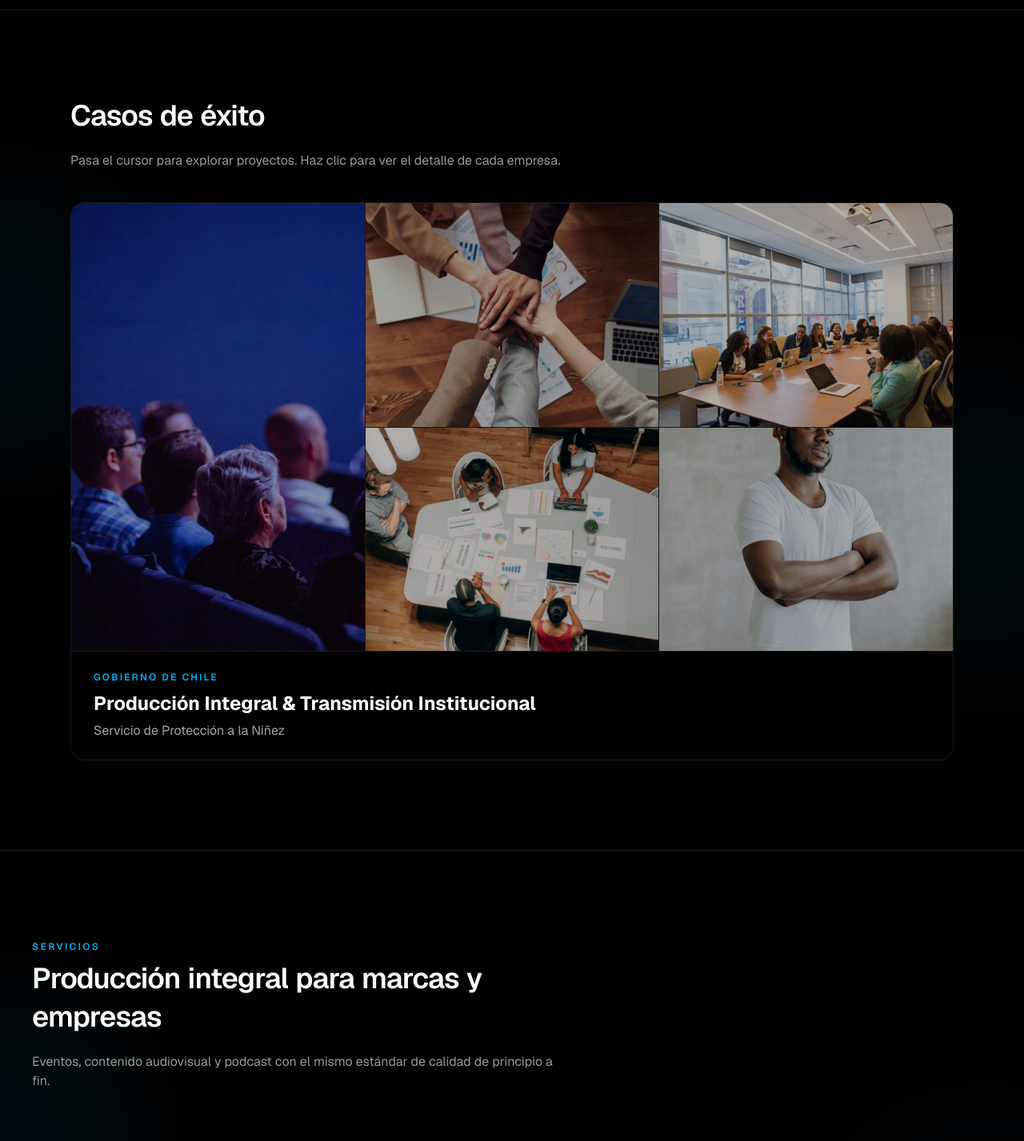
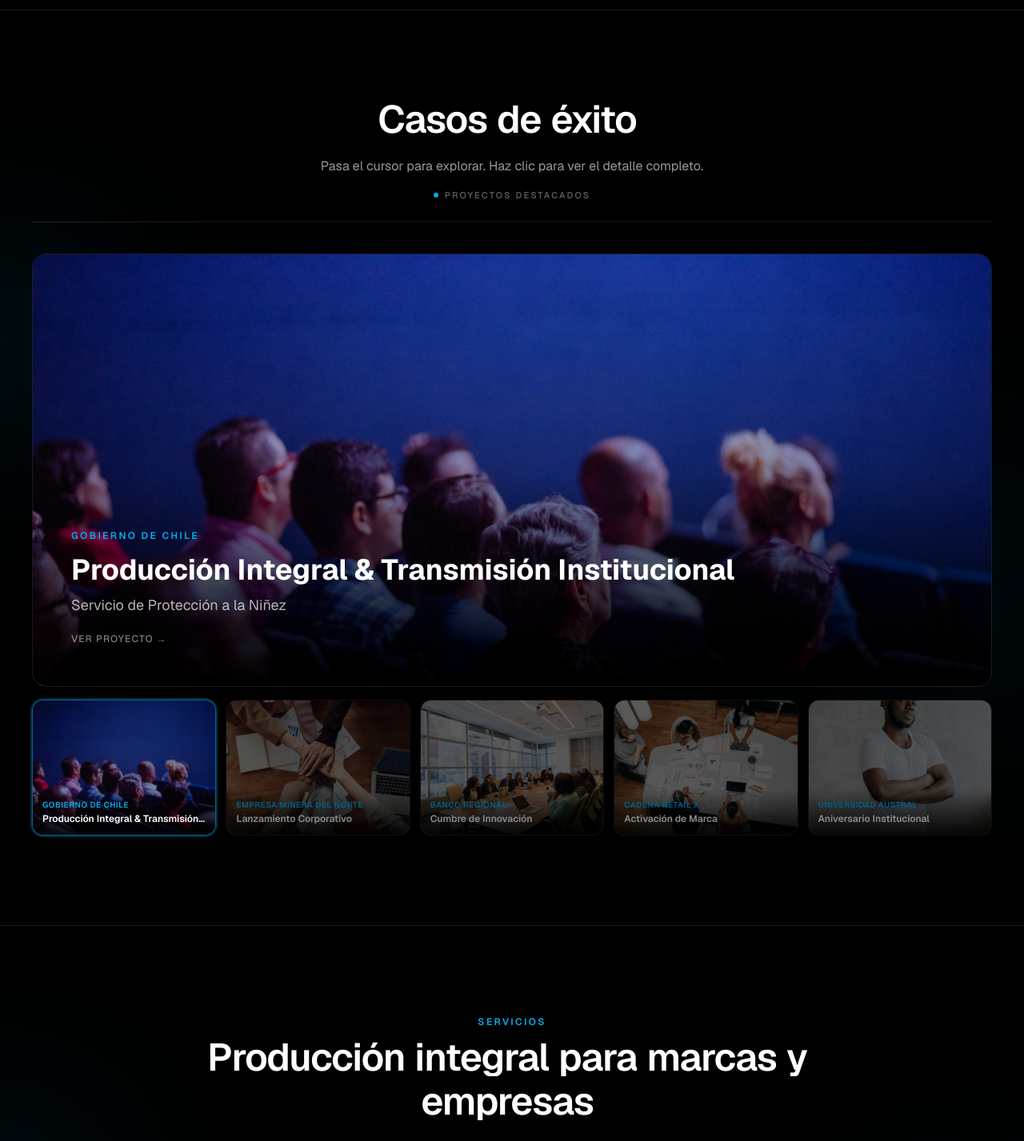
Before and after one commit to Veltiapptauren/taurenweb1312, a Next.js app: page / in a window 1280 px wide. Shown: the part 1780-3207 px from the top of the page at 80% size. Built offline with nearby package versions, Linux system fonts and the light colour scheme; no server answers.

Commit message:
Landing Tauren Pro Eventos

```diff
--- /dev/null
+++ b/components/landing/section-heading.tsx
@@ -0,0 +1,48 @@
+import { TextReveal } from "@/components/motion/text-reveal";
+import { cn } from "@/lib/utils";
+
+type SectionHeadingProps = {
+  label?: string;
+  title: string;
+  description?: string;
+  badge?: string;
+  className?: string;
+  titleClassName?: string;
+};
+
+export function SectionHeading({
+  label,
+  title,
+  description,
+  badge,
+  className,
+  titleClassName,
+}: SectionHeadingProps) {
+  return (
+    <div className={cn("mx-auto max-w-3xl text-center", className)}>
+      {label ? (
+        <p className="text-xs font-semibold uppercase tracking-[0.2em] text-[#00aeef]">
+          {label}
+        </p>
+      ) : null}
+      <TextReveal
+        as="h2"
+        text={title}
+        className={cn(
+          "mt-3 block text-3xl font-semibold tracking-tight text-white sm:text-4xl lg:text-5xl",
+          !label && "mt-0",
+          titleClassName
+        )}
+      />
+      {description ? (
+        <p className="mt-4 text-sm text-white/60 sm:text-base">{description}</p>
+      ) : null}
+      {badge ? (
+        <p className="mt-4 flex items-center justify-center gap-2 text-[11px] font-medium uppercase tracking-[0.2em] text-white/40">
+          <span className="size-1.5 rounded-full bg-[#00aeef]" />
+          {badge}
+        </p>
+      ) : null}
+    </div>
+  );
+}
--- a/components/landing/services-showcase.tsx
+++ b/components/landing/services-showcase.tsx
@@ -1,11 +1,11 @@
 "use client";
 
+import { SectionHeading } from "@/components/landing/section-heading";
 import { ShowreelVideo } from "@/components/landing/showreel-video";
 import { ParallaxFrame } from "@/components/motion/parallax-frame";
 import { ScrollReveal } from "@/components/motion/scroll-reveal";
 import { SectionGlow } from "@/components/motion/section-glow";
 import { ShineLink } from "@/components/motion/shine-link";
-import { TextReveal } from "@/components/motion/text-reveal";
 import Image from "next/image";
 
 export function ServicesShowcase() {
@@ -14,19 +14,12 @@ export function ServicesShowcase() {
       <SectionGlow />
       <div className="relative mx-auto max-w-[1400px] px-4 sm:px-6 lg:px-10">
         <ScrollReveal direction="up">
-          <div id="tauren" className="max-w-2xl scroll-mt-24">
-            <p className="text-xs font-semibold uppercase tracking-[0.2em] text-[#00aeef]">
-              Servicios
-            </p>
-            <TextReveal
-              as="h2"
-              text="Producción integral para marcas y empresas"
-              className="mt-3 block text-3xl font-semibold tracking-tight text-white sm:text-4xl"
+          <div id="tauren" className="scroll-mt-24">
+            <SectionHeading
+              label="Servicios"
+              title="Producción integral para marcas y empresas"
+              description="Eventos, contenido audiovisual y podcast con el mismo estándar de calidad de principio a fin."
             />
-            <p className="mt-4 text-base text-white/60">
-              Eventos, contenido audiovisual y podcast con el mismo estándar de
-              calidad de principio a fin.
-            </p>
           </div>
         </ScrollReveal>
 
--- a/components/landing/success-collage.tsx
+++ b/components/landing/success-collage.tsx
@@ -3,113 +3,135 @@
 import { ParallaxFrame } from "@/components/motion/parallax-frame";
 import { ScrollReveal } from "@/components/motion/scroll-reveal";
 import { SectionGlow } from "@/components/motion/section-glow";
-import { TextReveal } from "@/components/motion/text-reveal";
+import { SectionHeading } from "@/components/landing/section-heading";
 import { SuccessCaseModal } from "@/components/landing/success-case-modal";
 import { successCases, type SuccessCase } from "@/lib/success-cases";
 import { cn } from "@/lib/utils";
 import Image from "next/image";
 import { useMemo, useState } from "react";
 
-export function SuccessCollage() {
-  const [hoveredId, setHoveredId] = useState<string | null>(null);
-  const [selected, setSelected] = useState<SuccessCase | null>(null);
-
-  const preview = useMemo(() => {
-    if (hoveredId) {
-      return successCases.find((item) => item.id === hoveredId) ?? successCases[0];
-    }
-    return successCases[0];
-  }, [hoveredId]);
-
-  return (
-    <section id="proyectos" className="relative z-20 overflow-hidden border-t border-white/10 bg-black py-20 sm:py-28">
-      <SectionGlow />
-      <div className="relative mx-auto max-w-6xl px-4 sm:px-6">
-        <ScrollReveal direction="up">
-          <div className="mb-10 max-w-2xl">
-            <TextReveal
-              as="h2"
-              text="Casos de éxito"
-              className="block text-3xl font-semibold tracking-tight text-white sm:text-4xl"
-            />
-            <p className="mt-4 text-white/60">
-              Pasa el cursor para explorar proyectos. Haz clic para ver el detalle
-              de cada empresa.
-            </p>
-          </div>
-        </ScrollReveal>
-
-        <ScrollReveal direction="scale" delay={120}>
-          <div className="overflow-hidden rounded-2xl border border-white/10 bg-black">
-            <div className="grid grid-cols-1 gap-px bg-white/10 sm:h-[520px] sm:grid-cols-3 sm:grid-rows-2 lg:h-[560px]">
-              {successCases.map((item) => {
-                const isHovered = hoveredId === item.id;
-                const isDimmed = hoveredId !== null && !isHovered;
+function CaseThumb({
+  item,
+  active,
+  onHover,
+  onClick,
+}: {
+  item: SuccessCase;
+  active: boolean;
+  onHover: () => void;
+  onClick: () => void;
+}) {
   return (
     <button
-                    key={item.id}
       type="button"
-                    onMouseEnter={() => setHoveredId(item.id)}
-                    onMouseLeave={() => setHoveredId(null)}
-                    onFocus={() => setHoveredId(item.id)}
-                    onBlur={() => setHoveredId(null)}
-                    onTouchStart={() => setHoveredId(item.id)}
-                    onClick={() => setSelected(item)}
+      onMouseEnter={onHover}
+      onFocus={onHover}
+      onClick={onClick}
       className={cn(
-                      "group relative min-h-[200px] overflow-hidden bg-black text-left transition-all duration-300 sm:min-h-0 sm:h-full",
-                      item.gridClass,
-                      isDimmed ? "opacity-50" : "opacity-100",
-                      isHovered && "z-10 ring-2 ring-inset ring-[#00aeef]"
+        "group relative min-h-[120px] overflow-hidden rounded-xl border bg-black text-left transition-all duration-300 sm:min-h-[150px] lg:min-h-[170px]",
+        active
+          ? "border-[#00aeef]/60 opacity-100 ring-2 ring-[#00aeef]/25"
+          : "border-white/10 opacity-55 hover:opacity-90"
       )}
-                  >
-                    <ParallaxFrame
-                      className="absolute inset-0"
-                      innerClassName="relative h-full w-full"
-                      strength={isHovered ? 12 : 6}
-                      scale={isHovered ? 1.1 : 1.05}
     >
       <Image
         src={item.image}
         alt={item.company}
         fill
-                        sizes="(max-width: 768px) 100vw, 33vw"
-                        className="object-cover"
+        sizes="(max-width: 1024px) 50vw, 20vw"
+        className="object-cover transition-transform duration-500 group-hover:scale-105"
       />
-                    </ParallaxFrame>
-                    <div
-                      className={cn(
-                        "absolute inset-0 transition-colors duration-300",
-                        isHovered ? "bg-black/15" : "bg-black/30"
-                      )}
-                    />
-                    <div
-                      className={cn(
-                        "absolute inset-x-0 bottom-0 bg-gradient-to-t from-black/95 via-black/70 to-transparent px-3 pb-3 pt-10 transition-opacity duration-300 sm:px-4 sm:pb-4",
-                        isHovered ? "opacity-100" : "opacity-0 sm:opacity-0"
-                      )}
-                    >
-                      <p className="text-[10px] font-semibold uppercase tracking-wider text-[#00aeef] sm:text-xs">
+      <div className="absolute inset-0 bg-black/35" />
+      <div className="absolute inset-x-0 bottom-0 bg-gradient-to-t from-black/90 to-transparent p-3">
+        <p className="text-[10px] font-semibold uppercase tracking-wider text-[#00aeef]">
           {item.company}
         </p>
-                      <p className="mt-1 line-clamp-2 text-sm font-semibold leading-snug text-white">
+        <p className="mt-0.5 line-clamp-1 text-xs font-semibold text-white">
           {item.title}
         </p>
       </div>
     </button>
   );
-              })}
+}
+
+export function SuccessCollage() {
+  const [activeId, setActiveId] = useState(successCases[0].id);
+  const [selected, setSelected] = useState<SuccessCase | null>(null);
+
+  const featured = useMemo(
+    () => successCases.find((item) => item.id === activeId) ?? successCases[0],
+    [activeId]
+  );
+
+  return (
+    <section id="proyectos" className="relative z-20 overflow-hidden border-t border-white/10 bg-black py-20 sm:py-28">
+      <SectionGlow />
+      <div className="relative mx-auto max-w-7xl px-4 sm:px-6 lg:px-10">
+        <ScrollReveal direction="up">
+          <div className="mb-8 border-b border-white/10 pb-6 sm:mb-10">
+            <SectionHeading
+              title="Casos de éxito"
+              description="Pasa el cursor para explorar. Haz clic para ver el detalle completo."
+              badge="Proyectos destacados"
+            />
           </div>
+        </ScrollReveal>
 
-            <div className="border-t border-white/10 bg-black px-5 py-5 sm:px-7 sm:py-6">
-              <p className="text-xs font-semibold uppercase tracking-[0.18em] text-[#00aeef]">
-                {preview.company}
+        <ScrollReveal direction="scale" delay={100}>
+          <div className="space-y-3 sm:space-y-4">
+            <button
+              type="button"
+              onClick={() => setSelected(featured)}
+              className="group relative block w-full overflow-hidden rounded-2xl border border-white/10 text-left transition-colors hover:border-[#00aeef]/40"
+            >
+              <div className="relative min-h-[300px] sm:min-h-[420px] lg:min-h-[540px]">
+                <ParallaxFrame
+                  className="absolute inset-0"
+                  innerClassName="relative h-full min-h-[300px] sm:min-h-[420px] lg:min-h-[540px]"
+                  strength={16}
+                  scale={1.06}
+                >
+                  <Image
+                    key={featured.id}
+                    src={featured.image}
+                    alt={featured.company}
+                    fill
+                    sizes="100vw"
+                    priority
+                    className="object-cover transition-transform duration-700 group-hover:scale-[1.02]"
+                  />
+                </ParallaxFrame>
+                <div className="absolute inset-0 bg-gradient-to-t from-black via-black/30 to-transparent" />
+                <div className="absolute inset-x-0 bottom-0 p-6 sm:p-10 lg:p-12">
+                  <p className="text-xs font-semibold uppercase tracking-[0.2em] text-[#00aeef]">
+                    {featured.company}
                   </p>
-              <p className="mt-2 line-clamp-2 text-lg font-bold leading-snug text-white sm:text-2xl">
-                {preview.title}
+                  <p className="mt-3 max-w-4xl text-2xl font-bold leading-tight text-white sm:text-3xl lg:text-4xl">
+                    {featured.title}
                   </p>
-              <p className="mt-1.5 text-sm text-white/65 sm:text-base">
-                {preview.subtitle}
+                  <p className="mt-2 text-sm text-white/70 sm:text-base lg:text-lg">
+                    {featured.subtitle}
                   </p>
+                  <span className="mt-5 inline-flex text-xs font-medium uppercase tracking-widest text-white/50 transition-colors group-hover:text-[#00aeef]">
+                    Ver proyecto →
+                  </span>
+                </div>
+              </div>
+            </button>
+
+            <div className="grid grid-cols-2 gap-2 sm:grid-cols-3 sm:gap-3 lg:grid-cols-5">
+              {successCases.map((item) => (
+                <CaseThumb
+                  key={item.id}
+                  item={item}
+                  active={activeId === item.id}
+                  onHover={() => setActiveId(item.id)}
+                  onClick={() => {
+                    setActiveId(item.id);
+                    setSelected(item);
+                  }}
+                />
+              ))}
             </div>
           </div>
         </ScrollReveal>
--- a/lib/success-cases.ts
+++ b/lib/success-cases.ts
@@ -4,7 +4,6 @@ export type SuccessCase = {
   subtitle: string;
   company: string;
   image: string;
-  gridClass: string;
   description: string;
   services: string[];
   year: string;
@@ -17,7 +16,6 @@ export const successCases: SuccessCase[] = [
     subtitle: "Servicio de Protección a la Niñez",
     company: "Gobierno de Chile",
     image: "/images/cases/case-1.jpg",
-    gridClass: "min-h-[220px] sm:col-start-1 sm:row-start-1 sm:row-span-2",
     description:
       "Cobertura integral de seminario institucional con transmisión en vivo, registro multicámara y piezas de difusión para canales oficiales.",
     services: ["Transmisión streaming", "Producción multicámara", "Postproducción"],
@@ -29,7 +27,6 @@ export const successCases: SuccessCase[] = [
     subtitle: "Minería & Energía",
     company: "Empresa Minera del Norte",
     image: "/images/cases/case-2.jpg",
-    gridClass: "min-h-[180px] sm:col-start-2 sm:row-start-1",
     description:
       "Evento de lanzamiento con escenografía, streaming para sedes remotas y cobertura fotográfica para prensa y redes.",
     services: ["Evento corporativo", "Streaming", "Fotografía oficial"],
@@ -41,7 +38,6 @@ export const successCases: SuccessCase[] = [
     subtitle: "Sector Financiero",
     company: "Banco Regional",
     image: "/images/cases/case-3.jpg",
-    gridClass: "min-h-[180px] sm:col-start-3 sm:row-start-1",
     description:
       "Producción de conferencia con paneles, entrevistas a ejecutivos y entrega de highlights en 48 horas.",
     services: ["Conferencia", "Entrevistas", "Highlights"],
@@ -53,7 +49,6 @@ export const successCases: SuccessCase[] = [
     subtitle: "Retail Nacional",
     company: "Cadena Retail X",
     image: "/images/cases/case-4.jpg",
-    gridClass: "min-h-[180px] sm:col-start-2 sm:row-start-2",
     description:
       "Activación en mall con cobertura audiovisual, contenido para redes y reporte de asistencia para el cliente.",
     services: ["Activación", "Contenido RRSS", "Reporte KPI"],
@@ -65,7 +60,6 @@ export const successCases: SuccessCase[] = [
     subtitle: "Educación Superior",
     company: "Universidad Austral",
     image: "/images/cases/case-5.jpg",
-    gridClass: "min-h-[180px] sm:col-start-3 sm:row-start-2",
     description:
       "Gala de aniversario con gala dinner, show en vivo, transmisión híbrida y documental de cierre de campaña.",
     services: ["Gala", "Show en vivo", "Documental"],
```
Also changed, not shown: components/landing/cta.tsx (+5 -5 lines), components/landing/features.tsx (+6 -11 lines), components/landing/process.tsx (+4 -8 lines), components/landing/success-case-modal.tsx (+45 -13 lines). Lines whose indentation alone changed are shown as unchanged.
